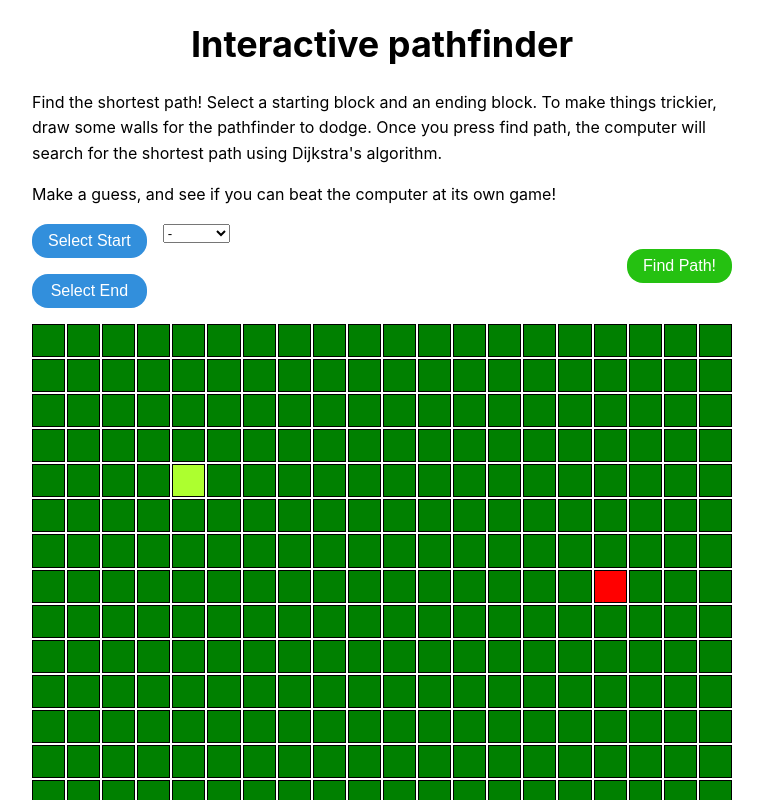
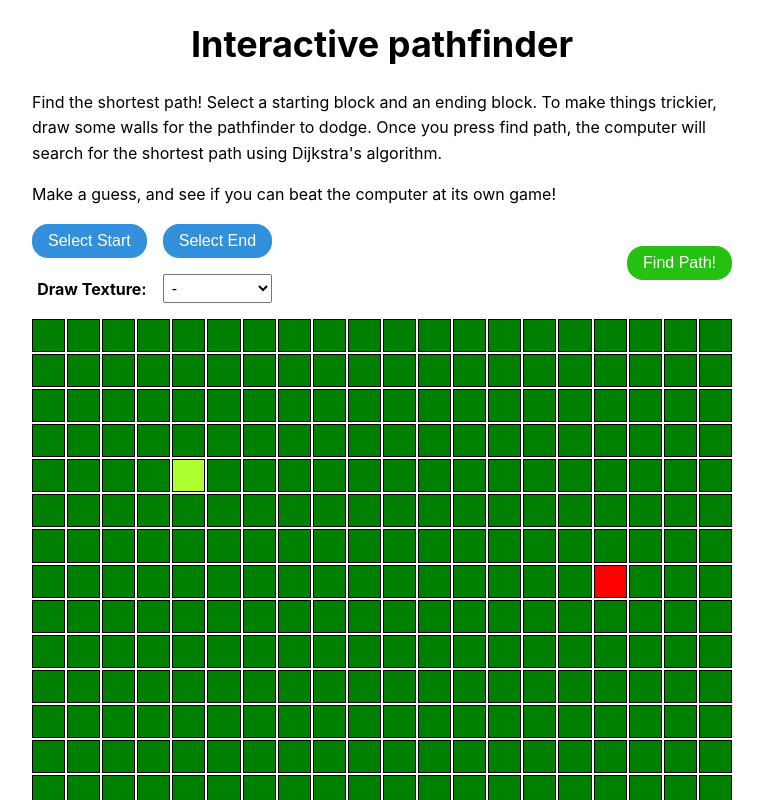
Before and after one commit to shanemcfadden/interactive-pathfinder, a React (Create React App) app: page / in a window 1280 px wide. Shown: the top 800 px of the page, without its empty margins (258-1021 px from the left). Built offline with nearby package versions, Linux system fonts and the light colour scheme.

Commit message:
Add dropdown label

```diff
--- a/src/components/Dashboard.jsx
+++ b/src/components/Dashboard.jsx
@@ -113,6 +113,9 @@ const Dashboard = ({
           Select Start
         </button>
 
+        <label for="select-texture">Draw Texture:</label>
+      </div>
+      <div className="dashboard__column">
         <button
           className="dashboard__button"
           type="button"
@@ -121,9 +124,8 @@ const Dashboard = ({
         >
           Select End
         </button>
-      </div>
-      <div className="dashboard__column">
         <select
+          id="select-texture"
           value={currentTexture == null ? 'none' : currentTexture.toString()}
           onChange={handleTextureChange}
           disabled={findPathButton !== 'findPath'}
--- a/src/styles/index.css
+++ b/src/styles/index.css
@@ -18,6 +18,16 @@ h1 {
   margin: 16px 0;
 }
 
+label {
+  font-weight: 700;
+  text-align: right;
+}
+
+select {
+  padding: 4px;
+  font-size: 16px;
+}
+
 .centered-text {
   text-align: center;
 }
```
